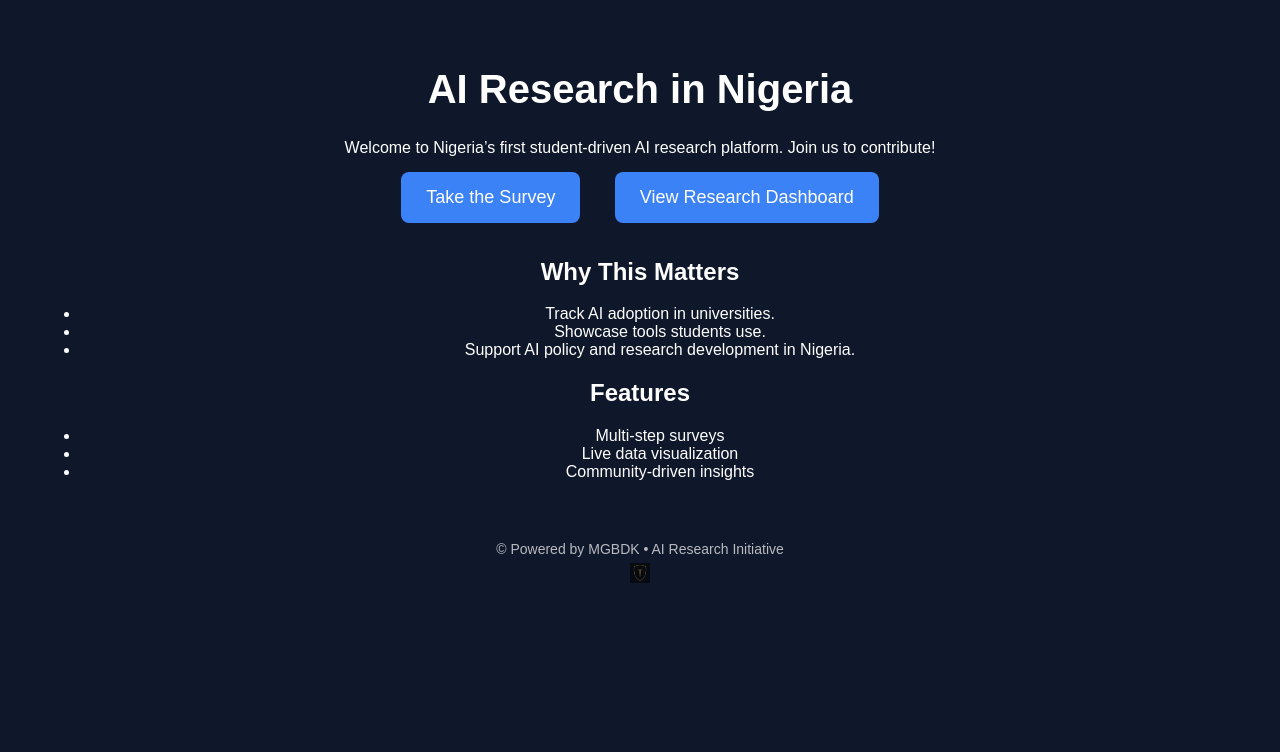
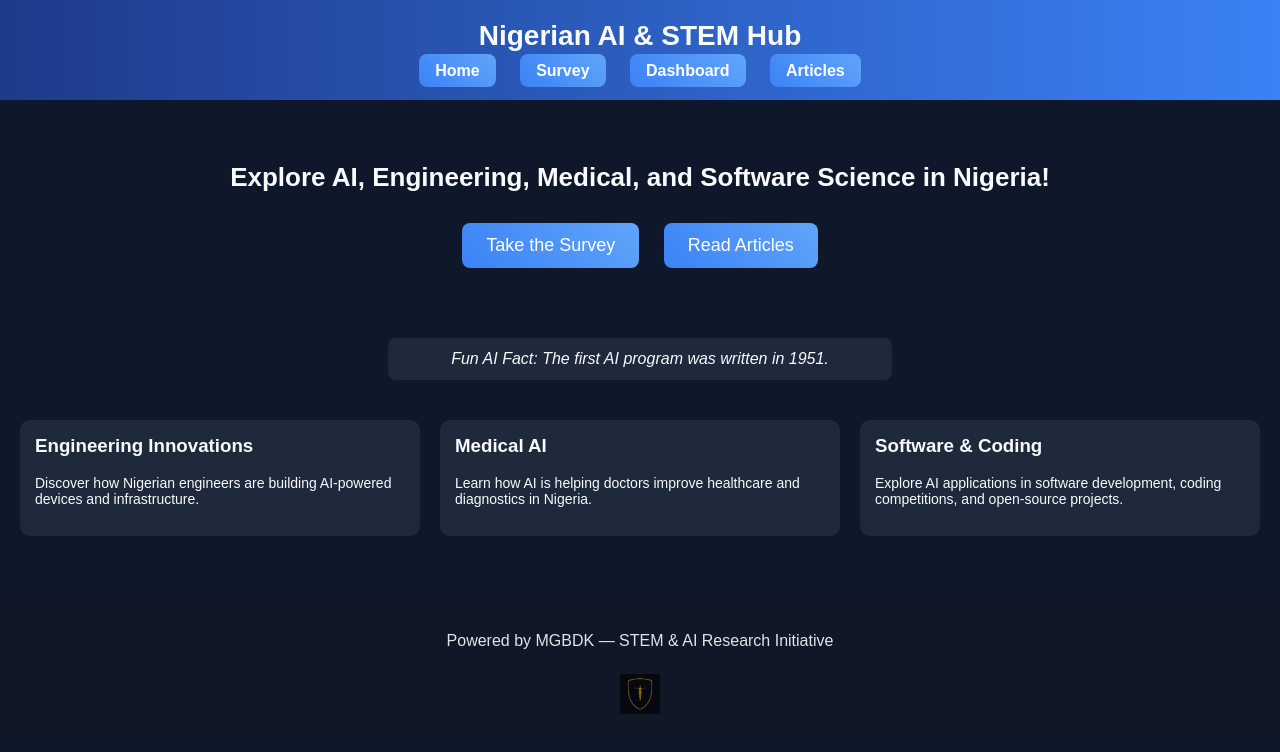
Before and after one commit to chkwnonso/Survey, a website: page public/index.html in a window 1280 px wide. Drawn offline with Linux system fonts and the light colour scheme.

Commit message:
Fixed homepage

```diff
--- a/public/index.html
+++ b/public/index.html
@@ -3,47 +3,218 @@
 <head>
 <meta charset="UTF-8">
 <meta name="viewport" content="width=device-width, initial-scale=1.0">
-<title>AI Research Nigeria</title>
-<link rel="stylesheet" href="style.css">
+<title>Nigerian AI & STEM Hub</title>
+
+<style>
+/* ===== Global Styles ===== */
+body {
+  font-family: 'Arial', sans-serif;
+  background: #0f172a;
+  color: #f8fafc;
+  margin: 0;
+  padding: 0;
+}
+
+a { text-decoration: none; color: inherit; }
+
+header {
+  padding: 20px;
+  text-align: center;
+  background: linear-gradient(90deg, #1e3a8a, #3b82f6);
+}
+
+header h1 {
+  margin: 0;
+  font-size: 28px;
+}
+
+nav {
+  margin-top: 10px;
+}
+
+nav a {
+  margin: 0 10px;
+  padding: 8px 16px;
+  border-radius: 8px;
+  background: linear-gradient(45deg, #3b82f6, #60a5fa);
+  color: white;
+  font-weight: bold;
+  transition: 0.3s;
+}
+
+nav a:hover { background: linear-gradient(45deg, #2563eb, #3b82f6); }
+
+/* ===== Hero Section ===== */
+#hero {
+  text-align: center;
+  padding: 40px 20px;
+}
+
+#hero h2 {
+  font-size: 26px;
+  margin-bottom: 20px;
+}
+
+#hero button {
+  margin: 10px;
+  padding: 12px 24px;
+  border: none;
+  border-radius: 8px;
+  background: linear-gradient(45deg, #3b82f6, #60a5fa);
+  color: white;
+  font-size: 18px;
+  cursor: pointer;
+  transition: 0.3s;
+}
+
+#hero button:hover { background: linear-gradient(45deg, #2563eb, #3b82f6); }
+
+/* ===== Fun AI Facts ===== */
+#aiFact {
+  background: #1e293b;
+  padding: 12px;
+  border-radius: 8px;
+  margin: 20px auto;
+  max-width: 480px;
+  text-align: center;
+  font-style: italic;
+}
+
+/* ===== Articles Section ===== */
+#articles {
+  padding: 20px;
+  display: grid;
+  grid-template-columns: repeat(auto-fit, minmax(220px, 1fr));
+  gap: 20px;
+}
+
+.article-card {
+  background: #1e293b;
+  padding: 15px;
+  border-radius: 10px;
+  transition: 0.3s;
+}
+
+.article-card:hover { background: #2563eb; }
+
+.article-card h3 {
+  margin-top: 0;
+}
+
+.article-card p { font-size: 14px; }
+
+/* ===== Footer ===== */
+footer {
+  margin-top: 40px;
+  padding: 20px;
+  text-align: center;
+  background: #111827;
+  opacity: 0.9;
+}
+
+footer img {
+  width: 40px;
+  height: auto;
+  margin-top: 8px;
+  opacity: 0.7;
+}
+
+/* ===== Survey Section ===== */
+#surveySection {
+  padding: 20px;
+}
+
+#sectionIndicator {
+  margin-bottom: 5px;
+  font-weight: bold;
+}
+
+#progressContainer {
+  background: #374151;
+  border-radius: 10px;
+  height: 20px;
+  margin-bottom: 20px;
+}
+
+#progressBar {
+  background: linear-gradient(90deg, #3b82f6, #60a5fa);
+  height: 100%;
+  width: 0%;
+  border-radius: 10px;
+  transition: width 0.3s ease;
+}
+
+/* ===== Buttons ===== */
+button {
+  padding: 12px;
+  border-radius: 8px;
+  border: none;
+  background: linear-gradient(45deg, #3b82f6, #60a5fa);
+  color: white;
+  cursor: pointer;
+  font-size: 16px;
+}
+
+button:hover { background: linear-gradient(45deg, #2563eb, #3b82f6); }
+</style>
 </head>
+
 <body>
 
 <header>
-<h1>AI Research in Nigeria</h1>
-<p>Welcome to Nigeria’s first student-driven AI research platform. Join us to contribute!</p>
-
-<a href="survey.html"><button>Take the Survey</button></a>
-
-<a href="dashboard.html"><button>View Research Dashboard</button></a>
-
+  <h1>Nigerian AI & STEM Hub</h1>
+  <nav>
+    <a href="index.html">Home</a>
+    <a href="survey.html">Survey</a>
+    <a href="dashboard.html">Dashboard</a>
+    <a href="articles.html">Articles</a>
+  </nav>
 </header>
 
-<section>
-<h2>Why This Matters</h2>
-<ul>
-<li>Track AI adoption in universities.</li>
-<li>Showcase tools students use.</li>
-<li>Support AI policy and research development in Nigeria.</li>
-</ul>
+<section id="hero">
+  <h2>Explore AI, Engineering, Medical, and Software Science in Nigeria!</h2>
+  <button onclick="window.location.href='survey.html'">Take the Survey</button>
+  <button onclick="window.location.href='articles.html'">Read Articles</button>
 </section>
 
-<section>
-<h2>Features</h2>
-<ul>
-<li>Multi-step surveys</li>
-<li>Live data visualization</li>
-<li>Community-driven insights</li>
-</ul>
+<div id="aiFact">Fun AI Fact: The first AI program was written in 1951.</div>
+
+<section id="articles">
+  <div class="article-card">
+    <h3>Engineering Innovations</h3>
+    <p>Discover how Nigerian engineers are building AI-powered devices and infrastructure.</p>
+  </div>
+  <div class="article-card">
+    <h3>Medical AI</h3>
+    <p>Learn how AI is helping doctors improve healthcare and diagnostics in Nigeria.</p>
+  </div>
+  <div class="article-card">
+    <h3>Software & Coding</h3>
+    <p>Explore AI applications in software development, coding competitions, and open-source projects.</p>
+  </div>
 </section>
 
 <footer>
+  <p> Powered by MGBDK — STEM & AI Research Initiative</p>
+  <img src="IMG-20251226-WA0008.jpg" alt="MGBDK Logo"/>
+</footer>
 
-<div class="powered-by">
-    <span>© Powered by MGBDK • AI Research Initiative</span>
-    <br>
-    <img src="IMG-20251226-WA0008.jpg" alt="MGBDK Logo" class="mgbdk-logo">
-</div>
-</footer>
+<script>
+// AI Fact Rotator
+const facts = [
+  "The first AI program was written in 1951.",
+  "AI can compose music, write code, and play games!",
+  "Machine learning models need lots of data to learn.",
+  "Nigeria has a growing AI research community.",
+  "AI can help in medical diagnostics and drug discovery."
+];
+
+const factEl = document.getElementById("aiFact");
+setInterval(() => {
+  const fact = facts[Math.floor(Math.random() * facts.length)];
+  factEl.innerText = "Fun AI Fact: " + fact;
+}, 8000);
+</script>
 
 </body>
 </html>
```
Also changed, not shown: public/survey.html (+147 -49 lines).
